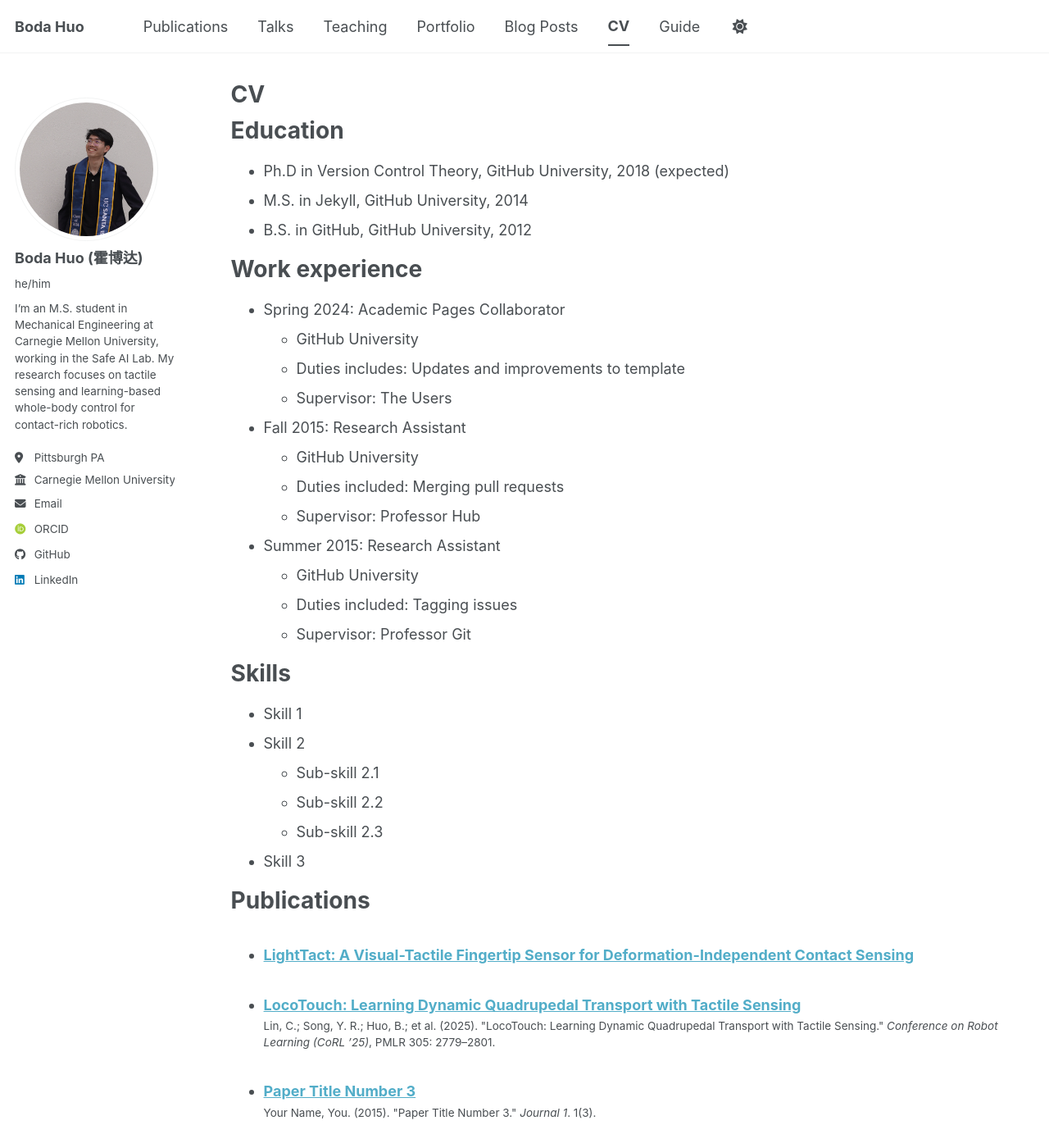
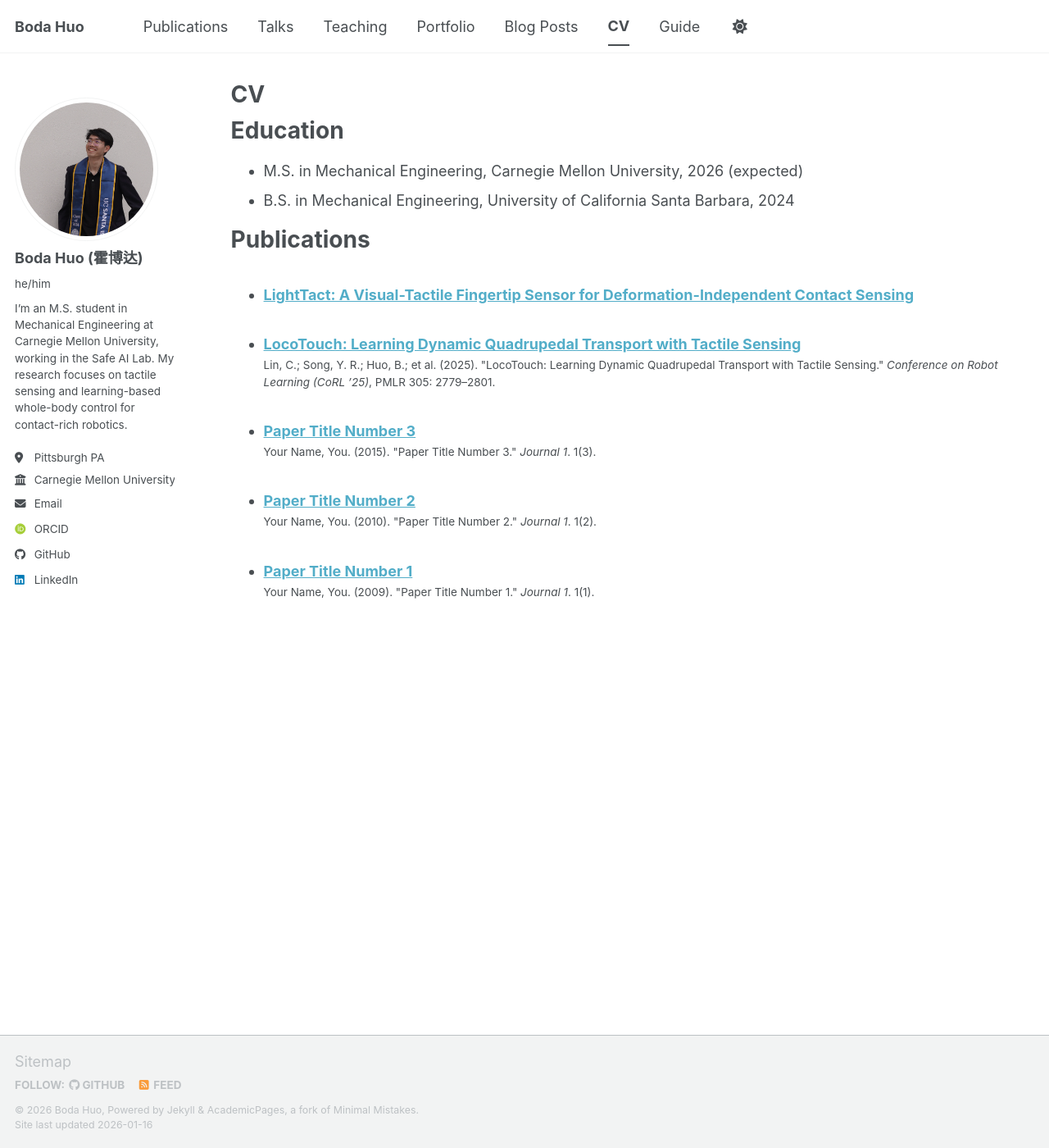
Before and after one commit to bodahuo/bodahuo.github.io, a Jekyll site: the page built from _pages/cv.md, in a window 1280 px wide and 1400 px high. Shown: the whole window at 82% size. Built offline with Jekyll 4.4.1, drawn with Linux system fonts in a browser that asks for light colours; some web fonts are replaced; a script bundle is joined from its source files by our own code; library files that are not in the unit come from our copies; some of the changed text lies outside the part shown.

Commit message:
Revise CV with new education details and cleanup
Updated education section and removed work experience, skills, talks, teaching, and service sections.

```diff
--- a/_pages/cv.md
+++ b/_pages/cv.md
@@ -11,54 +11,11 @@ redirect_from:
 
 Education
 ======
-* Ph.D in Version Control Theory, GitHub University, 2018 (expected)
-* M.S. in Jekyll, GitHub University, 2014
-* B.S. in GitHub, GitHub University, 2012
-
-Work experience
-======
-* Spring 2024: Academic Pages Collaborator
-  * GitHub University
-  * Duties includes: Updates and improvements to template
-  * Supervisor: The Users
-
-* Fall 2015: Research Assistant
-  * GitHub University
-  * Duties included: Merging pull requests
-  * Supervisor: Professor Hub
-
-* Summer 2015: Research Assistant
-  * GitHub University
-  * Duties included: Tagging issues
-  * Supervisor: Professor Git
-
-Skills
-======
-* Skill 1
-* Skill 2
-  * Sub-skill 2.1
-  * Sub-skill 2.2
-  * Sub-skill 2.3
-* Skill 3
+* M.S. in Mechanical Engineering, Carnegie Mellon University, 2026 (expected)
+* B.S. in Mechanical Engineering, University of California Santa Barbara, 2024
 
 Publications
 ======
   <ul>{% for post in site.publications reversed %}
     {% include archive-single-cv.html %}
   {% endfor %}</ul>
-
-Talks
-======
-  <ul>{% for post in site.talks reversed %}
-    {% include archive-single-talk-cv.html  %}
-  {% endfor %}</ul>
-
-Teaching
-======
-  <ul>{% for post in site.teaching reversed %}
-    {% include archive-single-cv.html %}
-  {% endfor %}</ul>
-
-Service and leadership
-======
-* Currently signed in to 43 different slack teams
```
